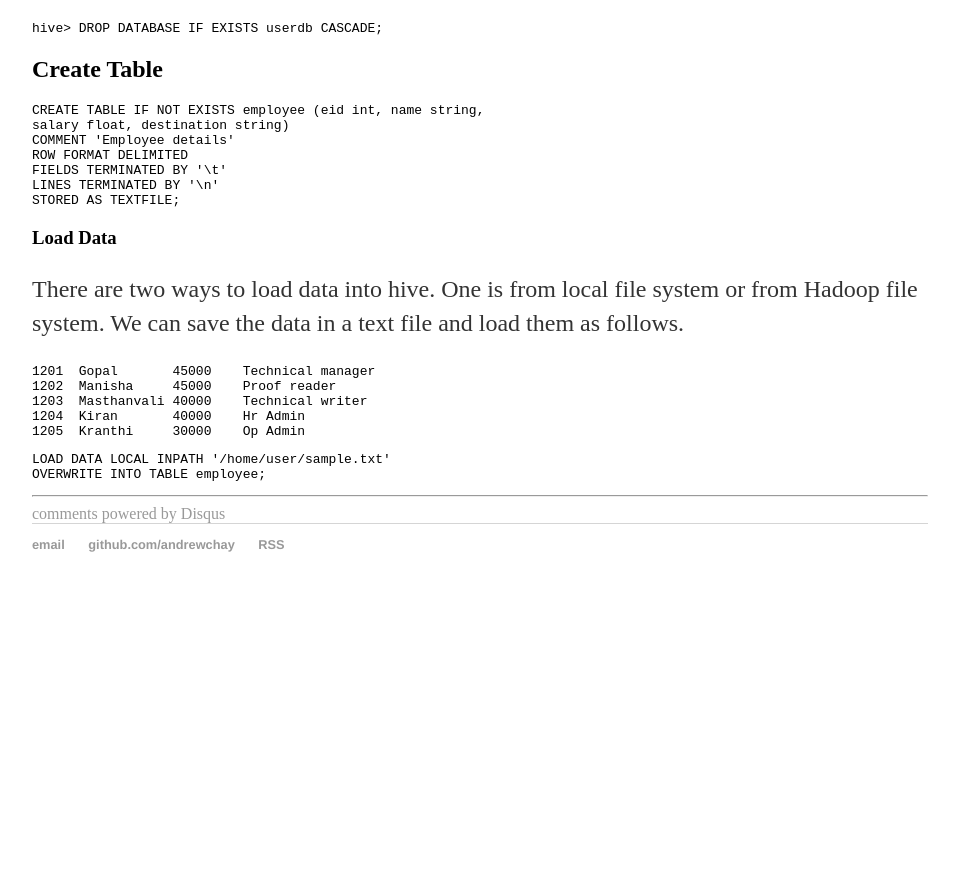
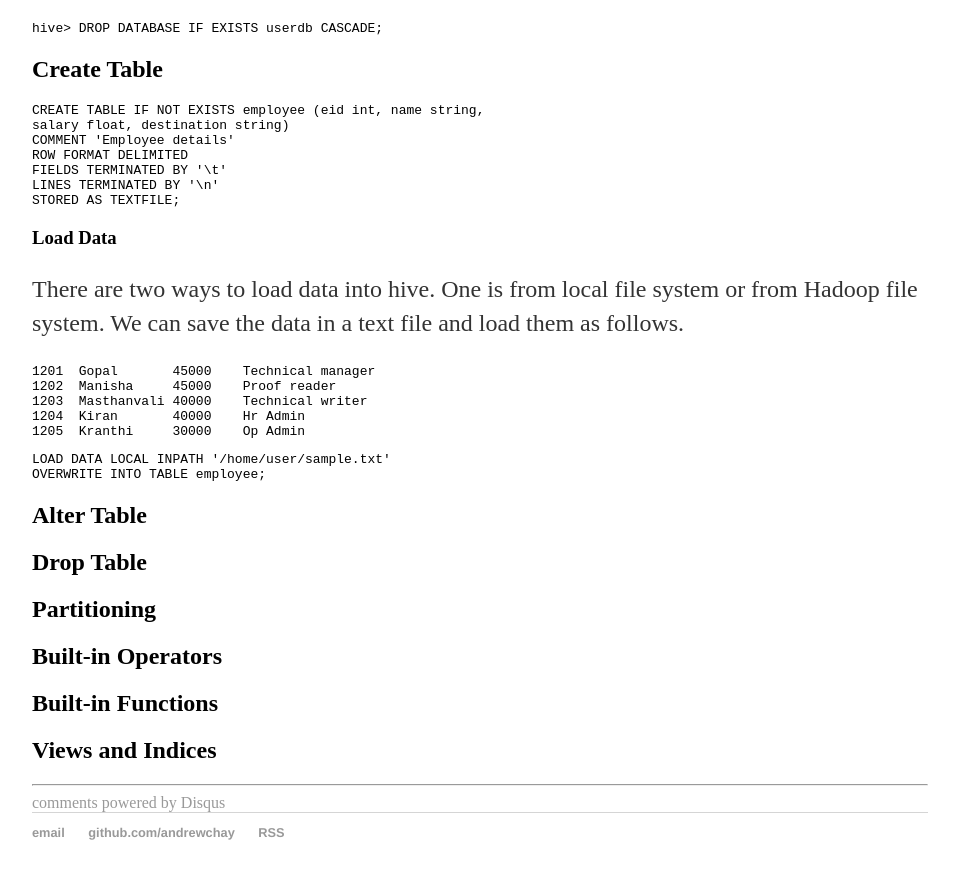
Before and after one commit to andrewchay/andrewchay.github.io, a Jekyll site: the page built from _posts/2018-02-12-hive-notes.md, in a window 1280 px wide and 900 px high, scrolled down 1265 px. Shown: the top 879 px of the window, without its empty margins (160-1119 px from the left). Built offline with Jekyll 4.4.1, drawn with Linux system fonts in a browser that asks for light colours; our own code applies the rules of GitHub Pages for plain Markdown files; comment, search, counter and statistics services are not loaded; before the commit the page ends 1877 px from its top, so only the background shows below that.

Commit message:
Outlined hive.

````diff
--- a/_posts/2018-02-12-hive-notes.md
+++ b/_posts/2018-02-12-hive-notes.md
@@ -92,3 +92,9 @@ There are two ways to load data into hive. One is from local file system or from
 LOAD DATA LOCAL INPATH '/home/user/sample.txt'
 OVERWRITE INTO TABLE employee;
 ```
+## Alter Table
+## Drop Table
+## Partitioning
+## Built-in Operators
+## Built-in Functions
+## Views and Indices
````
